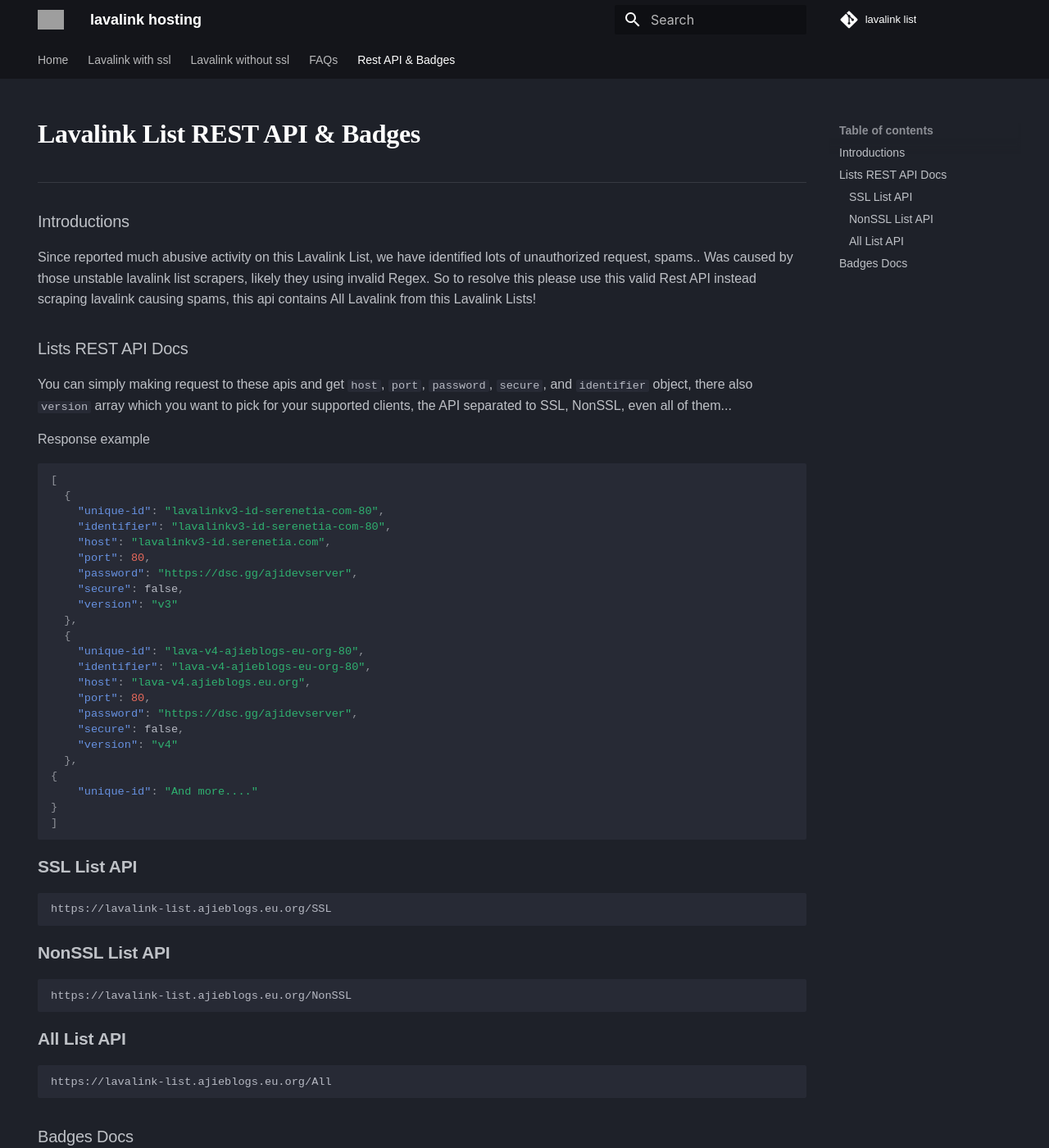
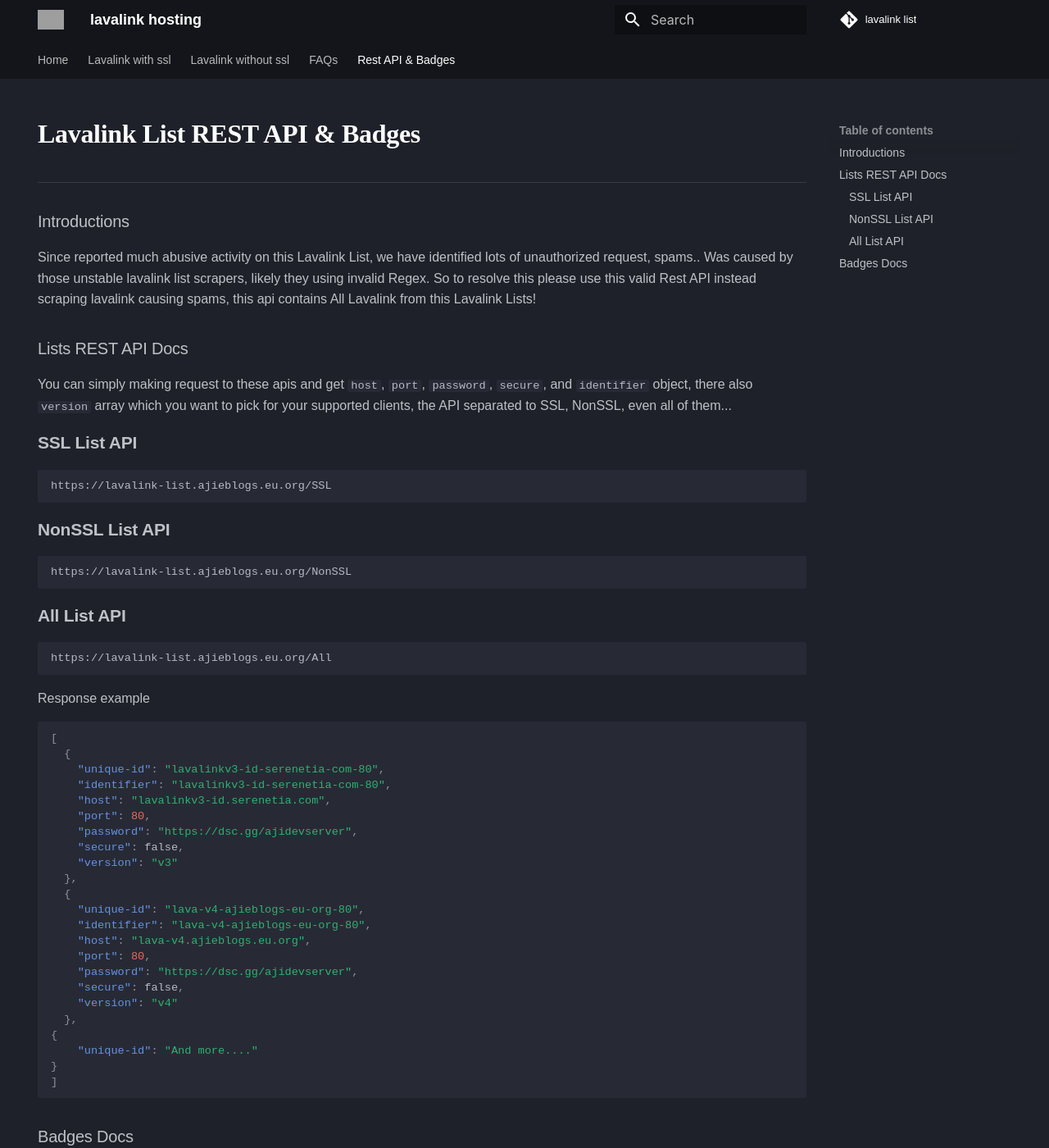
Before and after one commit to DarrenOfficial/lavalink-list, an MkDocs documentation site: the page built from docs/rest-api-badges.md, in a window 1280 px wide and 1400 px high. Shown: the whole window at 82% size. Built offline with MkDocs 1.6.1 and Material for MkDocs 9.7.7, drawn with Linux system fonts in a browser that asks for light colours; some web fonts are replaced; comment, search, counter and statistics services are not loaded; a style sheet for code colours, icons or effects is not loaded; part of the change alters nothing that is shown; grey boxes are pictures that could not be loaded.

Commit message:
Update rest-api-badges.md

````diff
--- a/docs/rest-api-badges.md
+++ b/docs/rest-api-badges.md
@@ -19,6 +19,21 @@ Since reported much abusive activity on this Lavalink List, we have identified l
 ### Lists REST API Docs
 
 You can simply making request to these apis and get ```host```, ```port```, ```password```, ```secure```, and ```identifier``` object, there also ```version``` array which you want to pick for your supported clients, the API separated to SSL, NonSSL, even all of them...
+
+
+#### SSL List API
+```bash
+https://lavalink-list.ajieblogs.eu.org/SSL
+```
+#### NonSSL List API
+```bash
+https://lavalink-list.ajieblogs.eu.org/NonSSL
+```
+#### All List API
+```bash
+https://lavalink-list.ajieblogs.eu.org/All
+```
+
 
 Response example
 
@@ -48,19 +63,6 @@ Response example
 ]
 ```
 
-#### SSL List API
-```bash
-https://lavalink-list.ajieblogs.eu.org/SSL
-```
-#### NonSSL List API
-```bash
-https://lavalink-list.ajieblogs.eu.org/NonSSL
-```
-#### All List API
-```bash
-https://lavalink-list.ajieblogs.eu.org/All
-```
-
 ### Badges Docs
 
 After Lavalink Added here, you also can get an Stats Badges!!, here the breakdown:
````
